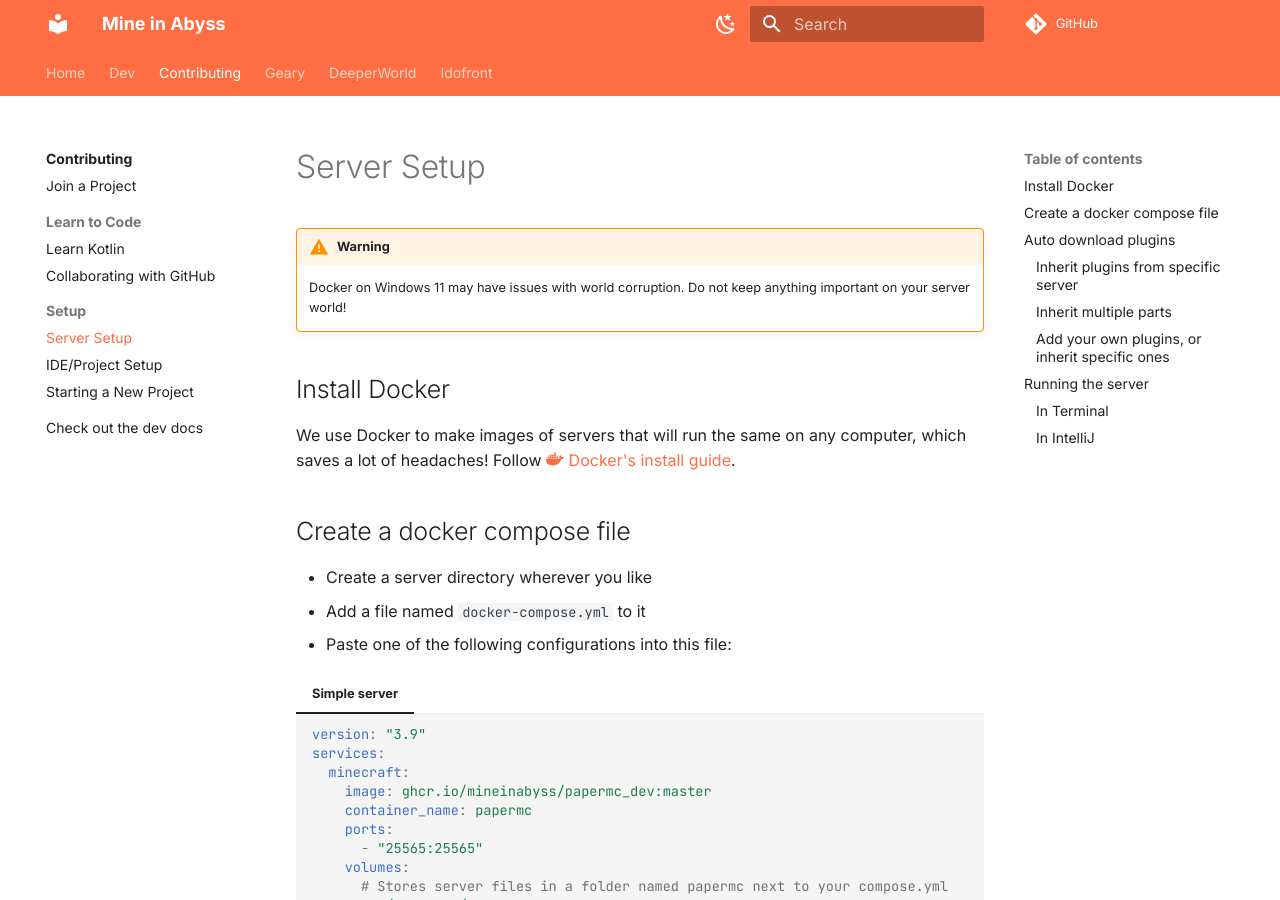
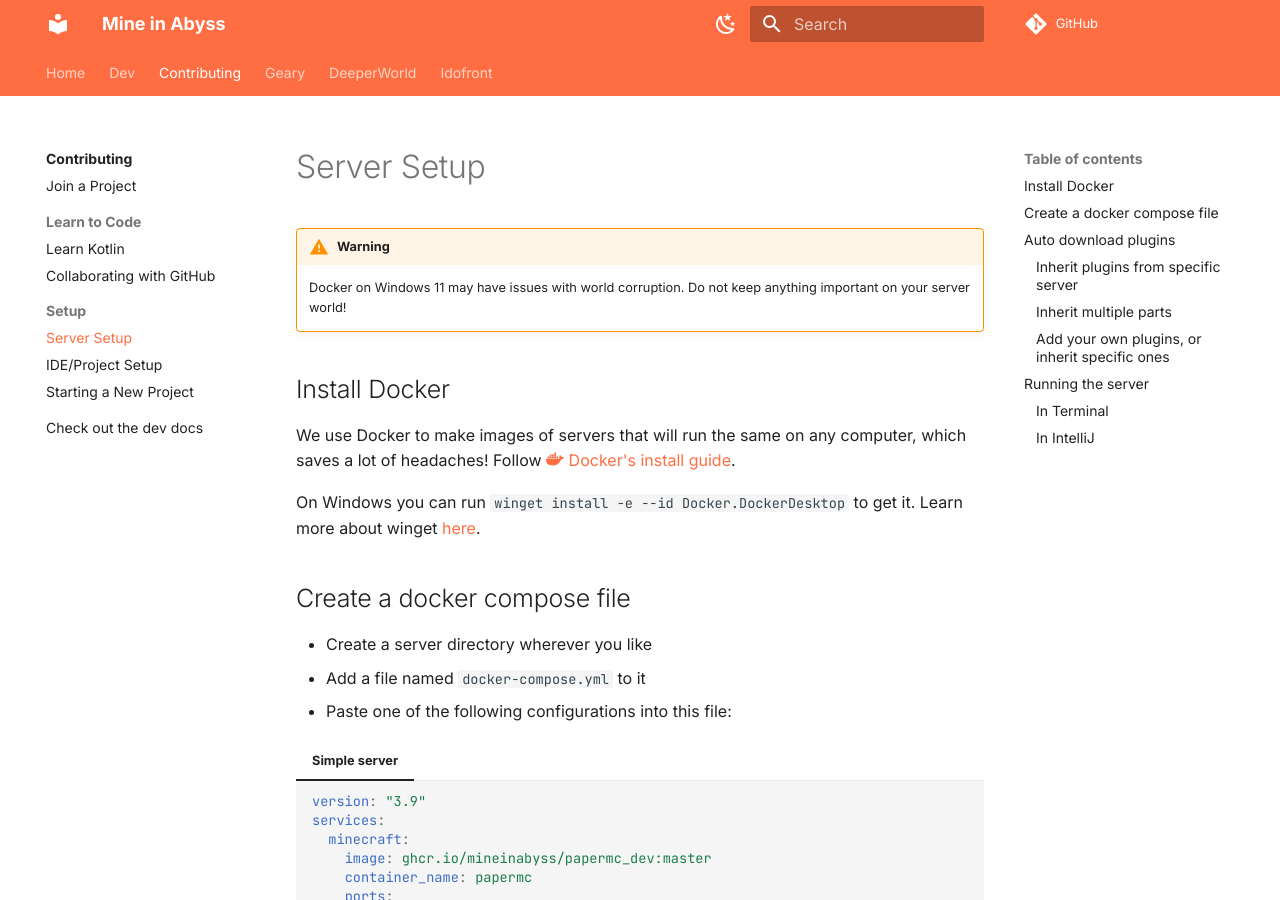
Before and after one commit to MineInAbyss/wiki, an MkDocs documentation site: the page built from docs/contributing/setup/server-setup.md, in a window 1280 px wide and 900 px high. Built offline with MkDocs 1.6.1 and Material for MkDocs 9.7.7, drawn with Linux system fonts in a browser that asks for light colours; emoji names are drawn with the system emoji font; comment, search, counter and statistics services are not loaded.

Commit message:
Add note about winget docker install

```diff
--- a/docs/contributing/setup/server-setup.md
+++ b/docs/contributing/setup/server-setup.md
@@ -6,6 +6,8 @@
 ## Install Docker
 
 We use Docker to make images of servers that will run the same on any computer, which saves a lot of headaches! Follow [:simple-docker: Docker's install guide](https://docs.docker.com/get-docker/).
+
+On Windows you can run `winget install -e --id Docker.DockerDesktop` to get it. Learn more about winget [here](https://learn.microsoft.com/en-us/windows/package-manager/winget/).
 
 ## Create a docker compose file
 
```
